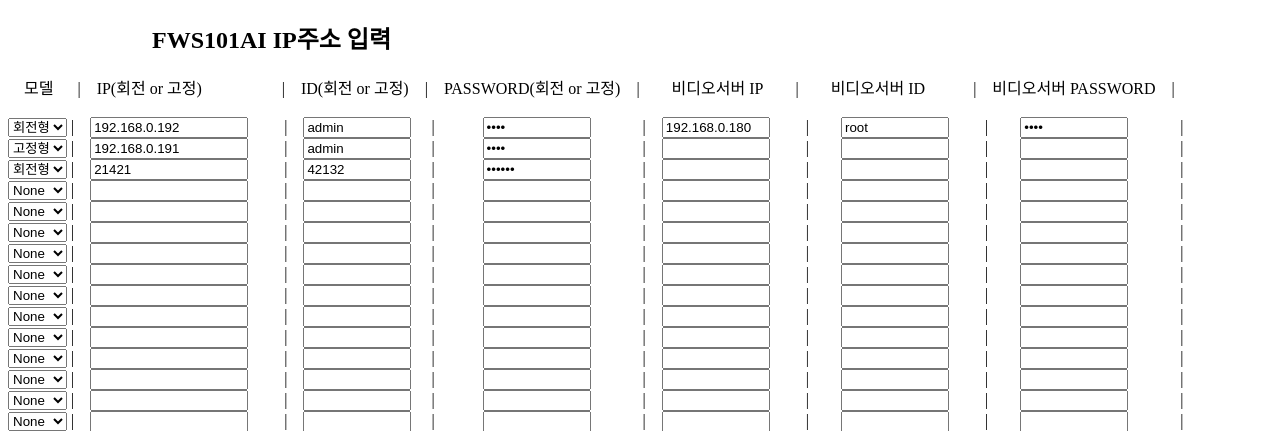
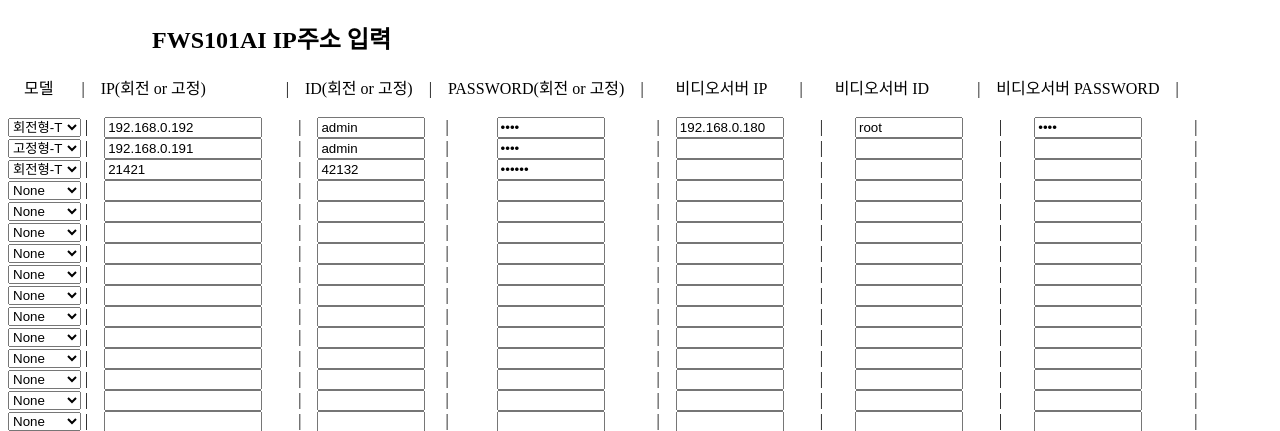
Before and after one commit to iist-ko/new_AI_box, a Flask app: page / in a window 1280 px wide. Shown: the top 431 px of the page. Run offline with Flask 3, Linux system fonts and the light colour scheme; parts of the project's set-up code (start-up, migrations or seed data) failed here and were passed over.

Commit message:
modify path

```diff
--- a/templates/form.html
+++ b/templates/form.html
@@ -9,22 +9,30 @@
 <h2>&emsp;&emsp;&emsp;&emsp;&emsp;&emsp;FWS101AI IP주소 입력</h2>
 
 <form action="/method" method="POST">
-    &emsp;<label for="fname">모델&nbsp;&nbsp;&emsp;|&emsp;IP(회전 or 고정)&emsp;&emsp;&emsp;&emsp;&emsp;|&emsp;ID(회전 or 고정)&emsp;|&emsp;PASSWORD(회전 or 고정)&emsp;|&emsp;&emsp;비디오서버 IP&emsp;&emsp;|&emsp;&emsp;비디오서버 ID&emsp;&emsp;&emsp;|&emsp;비디오서버 PASSWORD&emsp;|</label><br><br>
+    &emsp;<label for="fname">모델&nbsp;&nbsp;&nbsp;&emsp;|&emsp;IP(회전 or 고정)&emsp;&emsp;&emsp;&emsp;&emsp;|&emsp;ID(회전 or 고정)&emsp;|&emsp;PASSWORD(회전 or 고정)&emsp;|&emsp;&emsp;비디오서버 IP&emsp;&emsp;|&emsp;&emsp;비디오서버 ID&emsp;&emsp;&emsp;|&emsp;비디오서버 PASSWORD&emsp;|</label><br><br>
 
         {% for i in range(64) %}
             <select name=mk_{{i}} id="mk1name" >
                     {% if mylist[i].maker == "0" %}
-                    <option value="0"> 회전형</option>
-                    <option value="1"> 고전형</option>
+                    <option value="0"> 회전형-T</option>
+                    <option value="1"> 고정형-T</option>
+                    <option value="2"> 고정형-S</option>
                     <option value=""> None</option>
                     {% elif mylist[i].maker == "1" %}
-                    <option value="1"> 고정형</option>
-                    <option value="0"> 회전형</option>
+                    <option value="1"> 고정형-T</option>
+                    <option value="0"> 회전형-T</option>
+                    <option value="2"> 고정형-S</option>
+                    <option value=""> None</option>
+                    {% elif mylist[i].maker == "2" %}
+                    <option value="2"> 고정형-S</option>
+                    <option value="1"> 고정형-T</option>
+                    <option value="0"> 회전형-T</option>
                     <option value=""> None</option>
                     {% else %}
                     <option value=""> None</option>
-                    <option value="0"> 회전형</option>
-                    <option value="1"> 고정형</option>
+                    <option value="0"> 회전형-T</option>
+                    <option value="1"> 고정형-T</option>
+                    <option value="2"> 고정형-S</option>
                     {% endif %}
               </select>
             |&emsp;<input type="text" style="width:150px;" id="name" name=ip_{{i}} value={{mylist[i].ip}}>
```
